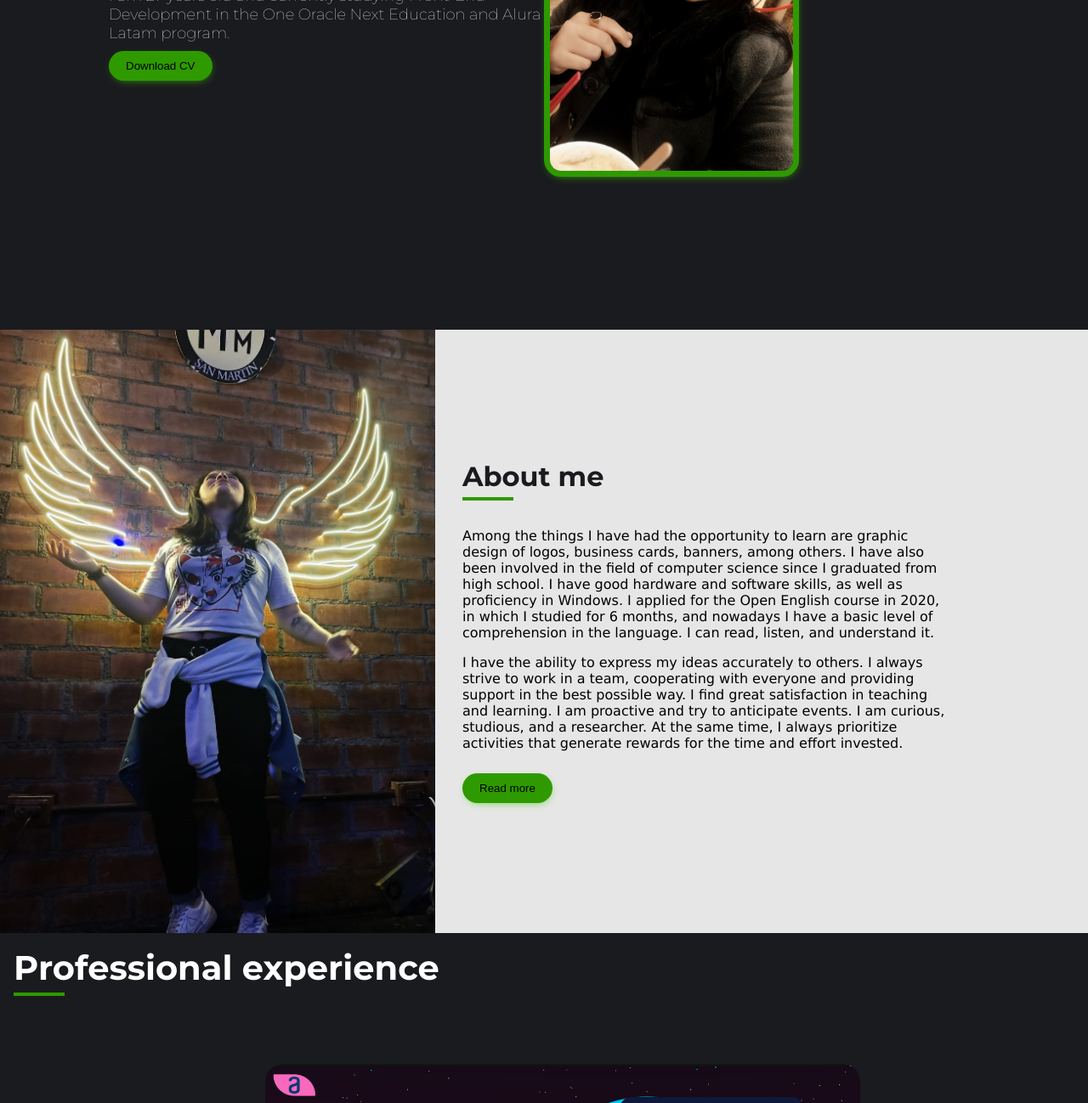
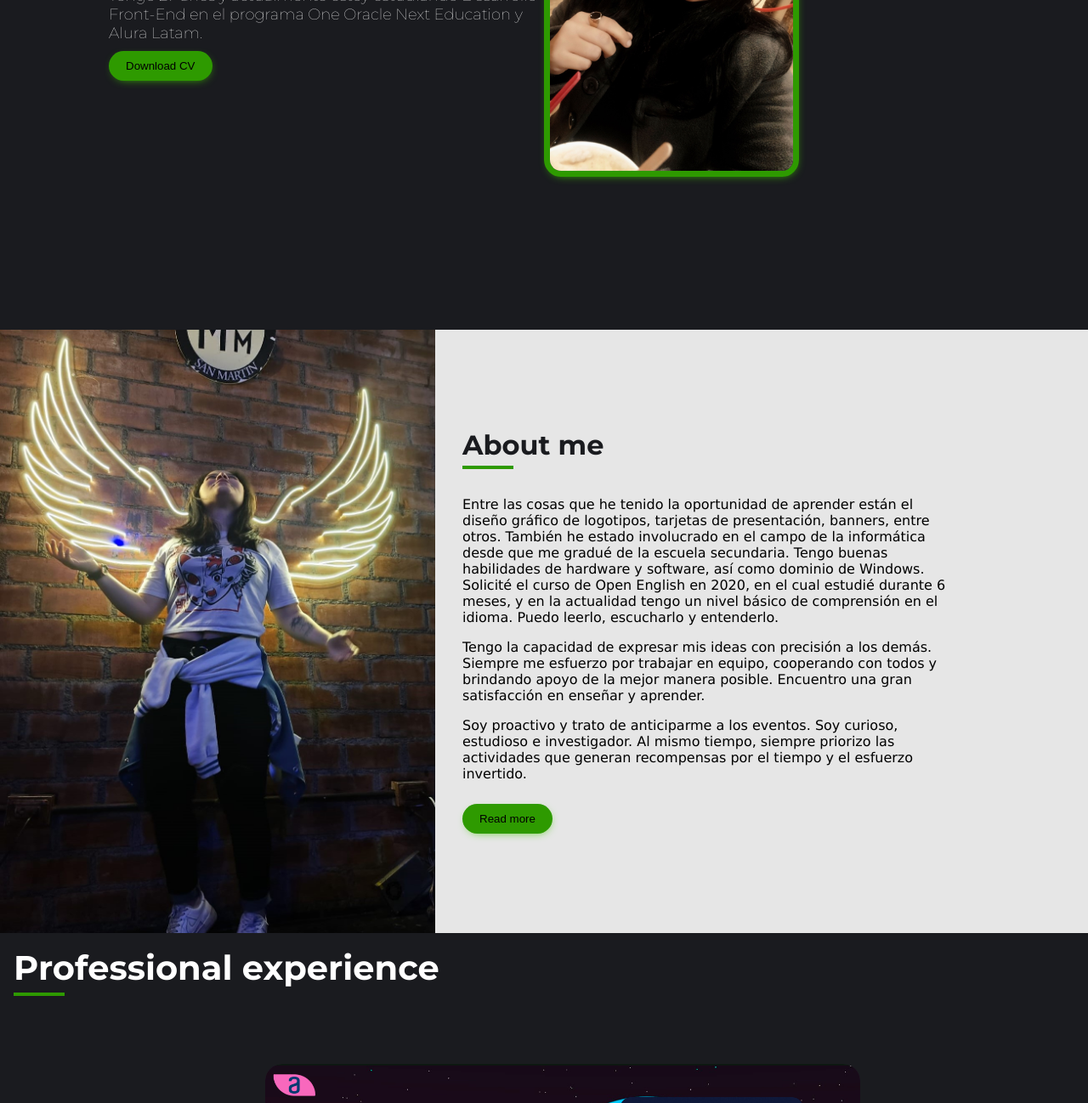
Before and after one commit to KeyValun/Portfolio, a plain HTML site: page index.html in a window 1280 px wide. Shown: the part 412-1710 px from the top of the page at 85% size. Drawn offline with Linux system fonts and the light colour scheme.

Commit message:
Modificacion del texto al expañol y css detalles

```diff
--- a/css/styles.css
+++ b/css/styles.css
@@ -118,7 +118,7 @@ h1 span{
 }
 
 .about img{
-  width: 100%;
+  max-width: 100%;
   grid-column: 1/5;
 }
 
--- a/index.html
+++ b/index.html
@@ -40,7 +40,7 @@
         </a>
         <a href="https://github.com/KeyValun" target="_blank"><i class="fa-brands fa-github"></i></a>
       </div>
-      <p class="info-content__p">I am 27 years old and currently studying Front-End Development in the One Oracle Next Education and Alura Latam program.</p>
+      <p class="info-content__p">Tengo 27 años y actualmente estoy estudiando Desarrollo Front-End en el programa One Oracle Next Education y Alura Latam.</p>
       <a download href="#">
         <button class="download-cv">Download CV</button>
       </a>
@@ -54,12 +54,13 @@
   <div class="about-info">
     <h2>About me</h2>
     <div class="divider"></div>
-      <p>Among the things I have had the opportunity to learn are graphic design of logos, business cards, banners, among others. I have also been involved in the field of computer science since I graduated from high school. I have good hardware and software skills, as well as proficiency in Windows. I applied for the Open English course in 2020, in which I studied for 6 months, and nowadays I have a basic level of comprehension in the language. I can read, listen, and understand it.
+      <p>Entre las cosas que he tenido la oportunidad de aprender están el diseño gráfico de logotipos, tarjetas de presentación, banners, entre otros. También he estado involucrado en el campo de la informática desde que me gradué de la escuela secundaria. Tengo buenas habilidades de hardware y software, así como dominio de Windows. Solicité el curso de Open English en 2020, en el cual estudié durante 6 meses, y en la actualidad tengo un nivel básico de comprensión en el idioma. Puedo leerlo, escucharlo y entenderlo.
       </p>
       <p>
-      I have the ability to express my ideas accurately to others. I always strive to work in a team, cooperating with everyone and providing support in the best possible way. I find great satisfaction in teaching and learning.
-
-      I am proactive and try to anticipate events. I am curious, studious, and a researcher. At the same time, I always prioritize activities that generate rewards for the time and effort invested.
+      Tengo la capacidad de expresar mis ideas con precisión a los demás. Siempre me esfuerzo por trabajar en equipo, cooperando con todos y brindando apoyo de la mejor manera posible. Encuentro una gran satisfacción en enseñar y aprender.
+      </p>
+      <p>
+      Soy proactivo y trato de anticiparme a los eventos. Soy curioso, estudioso e investigador. Al mismo tiempo, siempre priorizo las actividades que generan recompensas por el tiempo y el esfuerzo invertido.
       </p>
       <button class="download-cv">Read more</button>
   </div>
```
